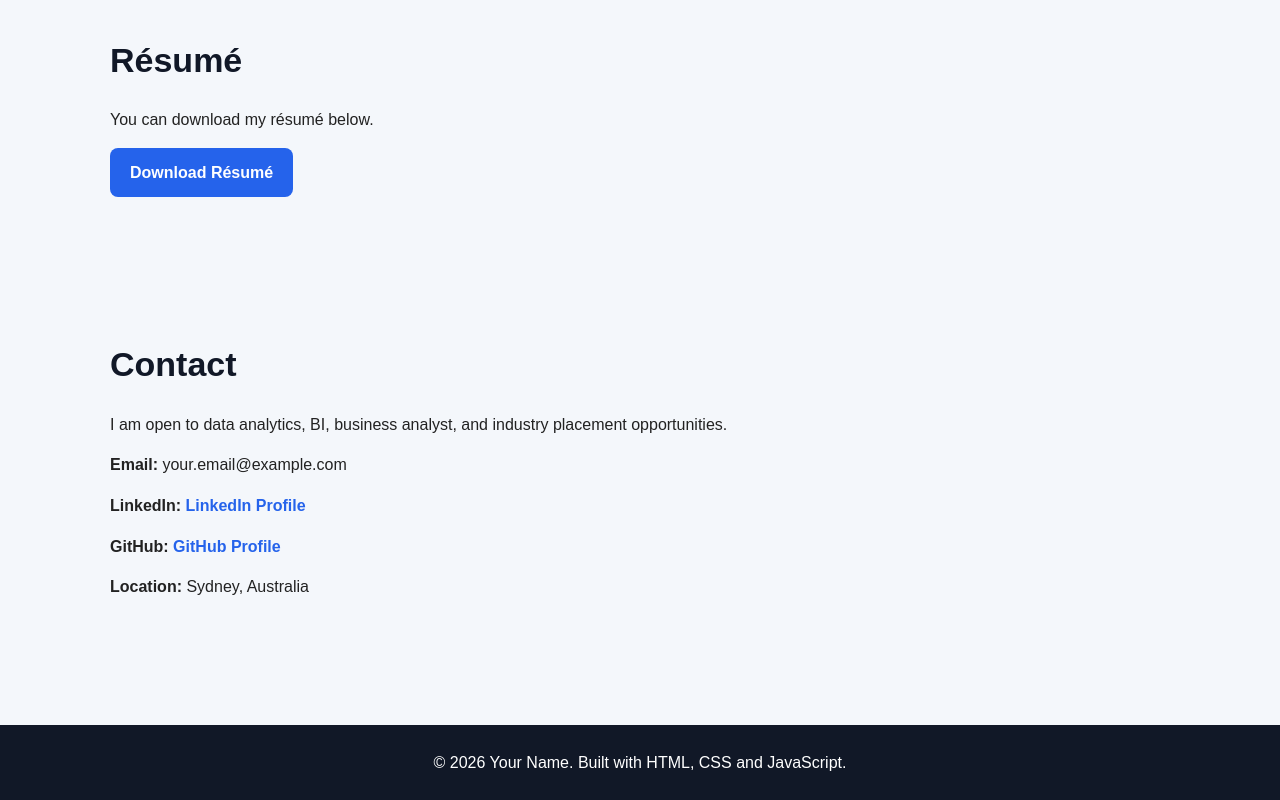
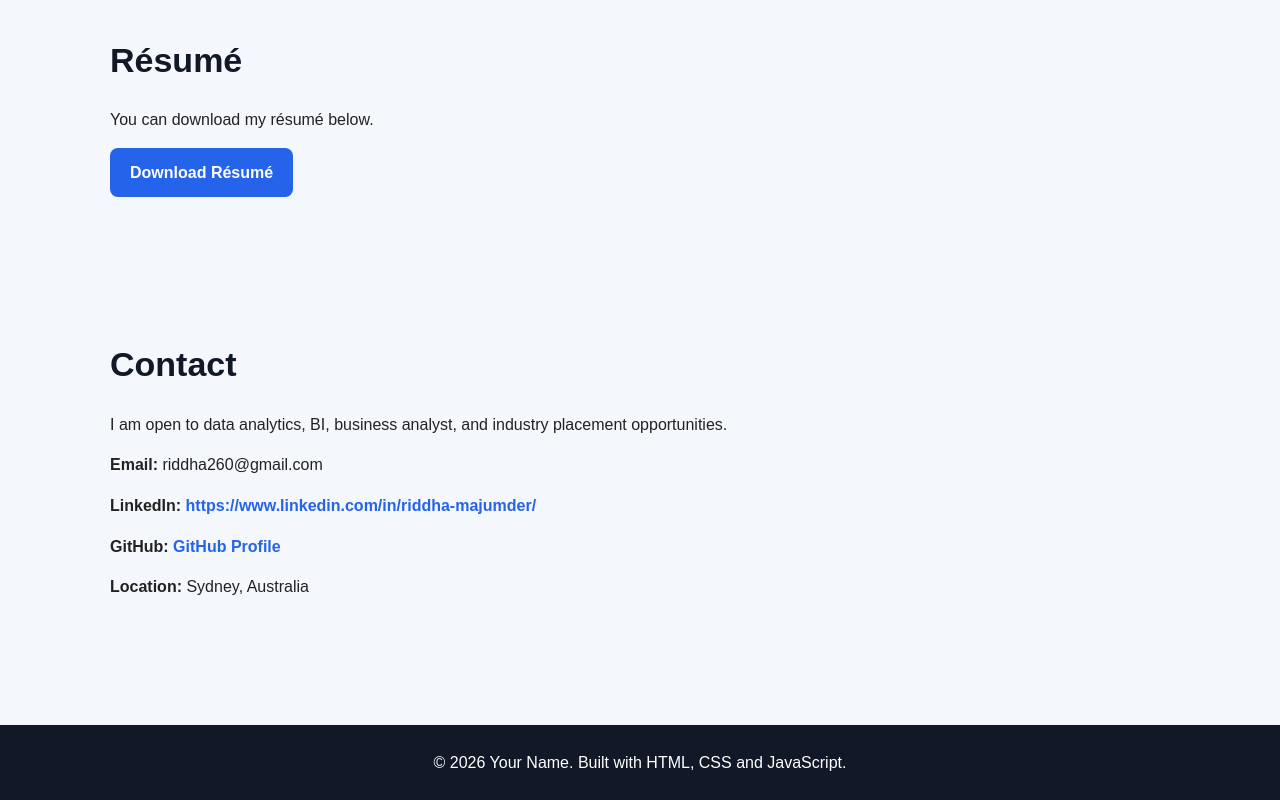
Before and after one commit to riddha260/portfolio-website, a plain HTML site: page index.html in a window 1280 px wide. Shown: the part 3041-3841 px from the top of the page. Drawn offline with Linux system fonts and the light colour scheme.

Commit message:
Add files via upload

```diff
--- a/index.html
+++ b/index.html
@@ -187,8 +187,8 @@
 
     <p>I am open to data analytics, BI, business analyst, and industry placement opportunities.</p>
 
-    <p><strong>Email:</strong> your.email@example.com</p>
-    <p><strong>LinkedIn:</strong> <a href="#" target="_blank">LinkedIn Profile</a></p>
+    <p><strong>Email:</strong> riddha260@gmail.com</p>
+    <p><strong>LinkedIn:</strong> <a href="#" target="_blank">https://www.linkedin.com/in/riddha-majumder/</a></p>
     <p><strong>GitHub:</strong> <a href="#" target="_blank">GitHub Profile</a></p>
     <p><strong>Location:</strong> Sydney, Australia</p>
   </section>
```
